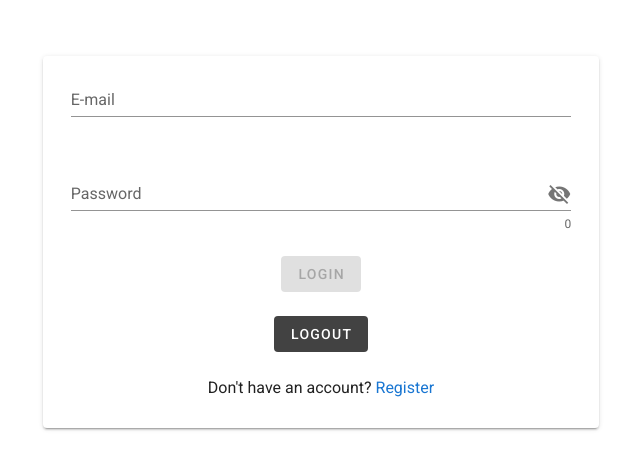
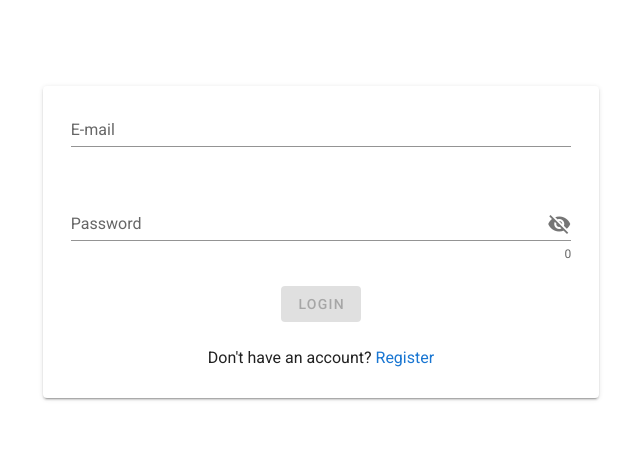
Before and after one commit to gjproenca/dj, a Nuxt app: page / in a window 1280 px wide. Shown: the part 170-640 px from the top of the page, without its empty margins (319-959 px from the left). Built offline with nearby package versions, Linux system fonts and the light colour scheme; no server answers.

Commit message:
ADD minor improvements

```diff
--- a/components/Login.vue
+++ b/components/Login.vue
@@ -33,7 +33,6 @@
               >Login</v-btn
             >
           </v-col>
-          <v-col class="d-flex justify-center" cols="12"><Logout /></v-col>
           <v-col class="d-flex justify-center" cols="12">
             <p>
               Don't have an account? <a @click="toggleShowLogin">Register</a>
@@ -47,13 +46,8 @@
 
 <script>
 import { mapMutations } from 'vuex'
-import Logout from './Logout.vue'
 
 export default {
-  components: {
-    Logout,
-  },
-
   auth: 'guest',
 
   data() {
```
